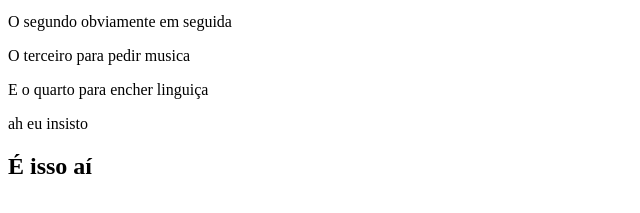
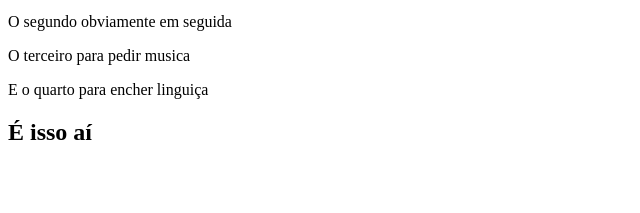
Before and after one commit to TheRenanBruno/Teste-de-git, a plain HTML site: page index.html in a window 1280 px wide. Shown: the part 101-314 px from the top of the page, without its empty margins (0-640 px from the left). Drawn offline with Linux system fonts and the light colour scheme.

Commit message:
Revert "Mais um paragrafo"
This reverts commit a9806d3faea91d024b4c5d763155ed4d20cca239.

```diff
--- a/index.html
+++ b/index.html
@@ -12,7 +12,7 @@
     	<p>O segundo obviamente em seguida</p>
     	<p>O terceiro para pedir musica </p>
     	<p>E o quarto para encher linguiça</p>
-		<p>ah eu insisto</p>
+
 		<h2> É isso aí</h2>
 </body>
 </html>
```
